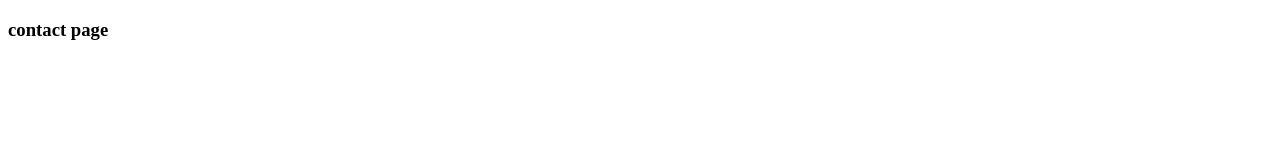
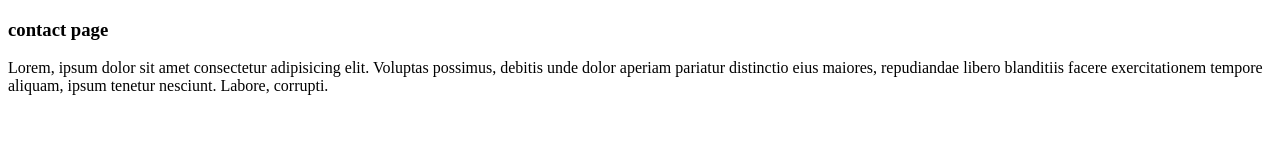
Before and after one commit to fareeha-jb/pr10e, a plain HTML site: page contact.html in a window 1280 px wide. Drawn offline with Linux system fonts and the light colour scheme.

Commit message:
final commit by local

```diff
--- a/contact.html
+++ b/contact.html
@@ -8,5 +8,6 @@
 </head>
 <body>
     <h3>contact page</h3>
+    <p>Lorem, ipsum dolor sit amet consectetur adipisicing elit. Voluptas possimus, debitis unde dolor aperiam pariatur distinctio eius maiores, repudiandae libero blanditiis facere exercitationem tempore aliquam, ipsum tenetur nesciunt. Labore, corrupti.</p>
 </body>
 </html>
```
